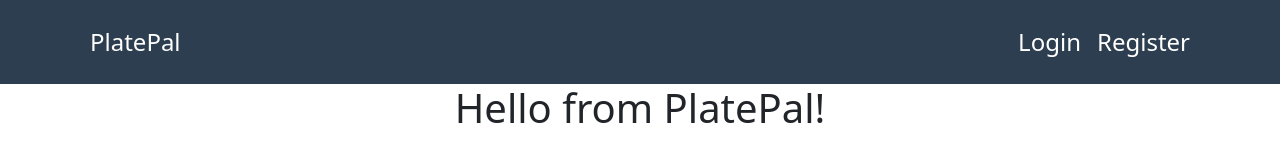
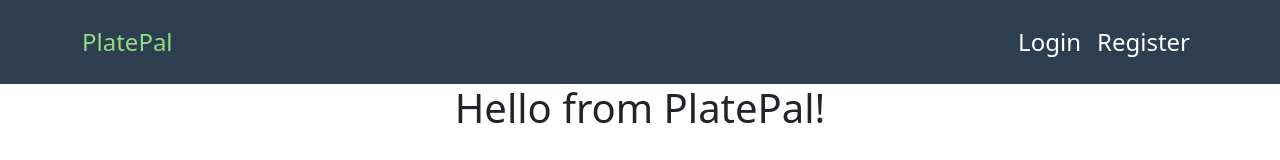
Before and after one commit to vvalentinov/PlatePal, a React (Vite) app in the folder client/: page / in a window 1280 px wide. Shown: the top 160 px of the page. Built offline with nearby package versions, Linux system fonts and the light colour scheme.

Commit message:
Add route to home component

```diff
--- a/client/src/components/Header/Header.jsx
+++ b/client/src/components/Header/Header.jsx
@@ -2,6 +2,8 @@
 import Container from 'react-bootstrap/Container';
 import Nav from 'react-bootstrap/Nav';
 import Navbar from 'react-bootstrap/Navbar';
+
+import { NavLink } from 'react-router-dom';
 
 import styles from './Header.module.css';
 
@@ -13,9 +15,10 @@
                     <Navbar.Toggle aria-controls="responsive-navbar-nav" />
                     <Navbar.Collapse id="responsive-navbar-nav" >
                         <Nav className="me-auto">
-                            <Nav.Link>
+                            <NavLink className={({ isActive }) => isActive && styles.activeLink}
+                                to="/">
                                 PlatePal
-                            </Nav.Link>
+                            </NavLink>
                         </Nav>
                         <Nav>
                             <Nav.Link>
--- a/client/src/components/Header/Header.module.css
+++ b/client/src/components/Header/Header.module.css
@@ -4,4 +4,13 @@
 
 .navbar a {
     color: white;
+    text-decoration: none;
 }
+
+.navbar a:hover {
+    color: #93DC80;
+}
+
+.activeLink {
+    color: #93DC80 !important;
+}
--- a/client/src/components/Main/Main.jsx
+++ b/client/src/components/Main/Main.jsx
@@ -1,7 +1,15 @@
+import { Routes, Route } from 'react-router-dom';
+
 import Home from "../Home/Home";
 
 const Main = () => {
-    return <Home />
+    return (
+        <main>
+            <Routes>
+                <Route path='/' element={<Home />} />
+            </Routes>
+        </main>
+    );
 };
 
 export default Main;
--- a/client/src/main.jsx
+++ b/client/src/main.jsx
@@ -1,9 +1,12 @@
 import React from 'react';
 import ReactDOM from 'react-dom/client';
+import { BrowserRouter } from 'react-router-dom';
 import App from './App.jsx';
 
 ReactDOM.createRoot(document.getElementById('root')).render(
-  <React.StrictMode>
-    <App />
-  </React.StrictMode>
+    <React.StrictMode>
+        <BrowserRouter>
+            <App />
+        </BrowserRouter>
+    </React.StrictMode>
 )
```
